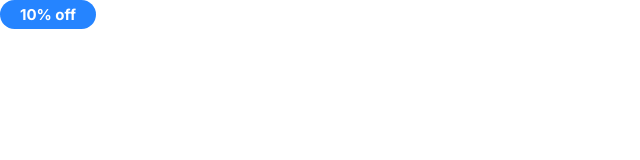
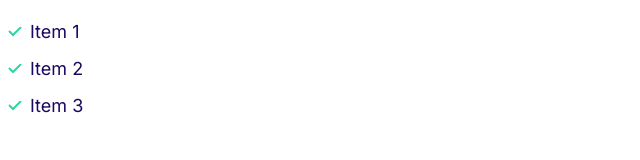
Before and after one commit to deybur/debonair, a plain HTML site: page Iindex.html in a window 1280 px wide. Shown: the whole page, without its empty margins (0-640 px from the left). Drawn offline with Linux system fonts and the light colour scheme.

Commit message:
commit list items component

```diff
--- a/Iindex.html
+++ b/Iindex.html
@@ -14,6 +14,10 @@
     <link rel="stylesheet" href="css/styles.css" />
   </head>
   <body>
-    <span class="badge badge--primary">10% off</span>
+    <ul class="list list--tick">
+      <li class="list__item">Item 1</li>
+      <li class="list__item">Item 2</li>
+      <li class="list__item">Item 3</li>
+    </ul>
   </body>
 </html>
--- a/css/styles.css
+++ b/css/styles.css
@@ -119,3 +119,31 @@ a {
     font-size: 1.2rem;
   }
 }
+
+/*list*/
+.list {
+  list-style: none;
+  padding-left: 0;
+  color: var(--color-headings);
+}
+
+.list--inline .list__item {
+  display: inline-block;
+  margin-right: 2rem;
+}
+
+.list--tick {
+  list-style-image: url(../images/tick.svg);
+  padding-left: 3rem;
+}
+
+.list--tick .list__item {
+  padding-left: 0.5rem;
+  margin-bottom: 1rem;
+}
+
+@media screen and (min-width: 1024px) {
+  .list--tick .list__item {
+    padding-left: 0;
+  }
+}
```
Also changed, not shown: component/lists.html (added, +5 -0 lines), images/tick.svg (added).
